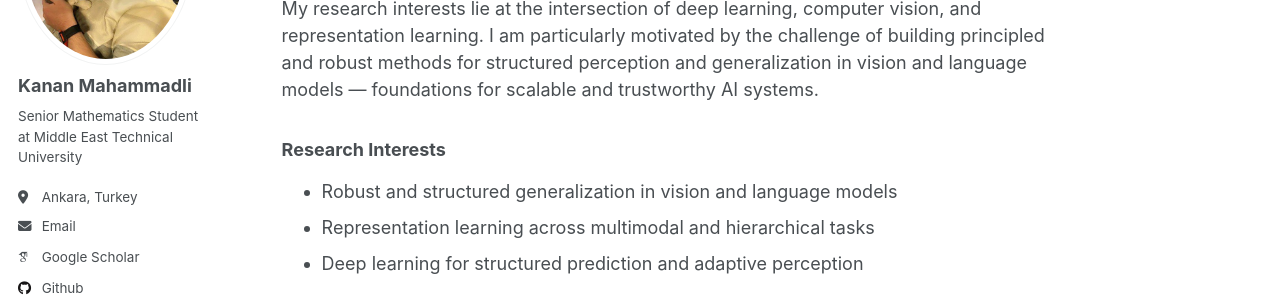
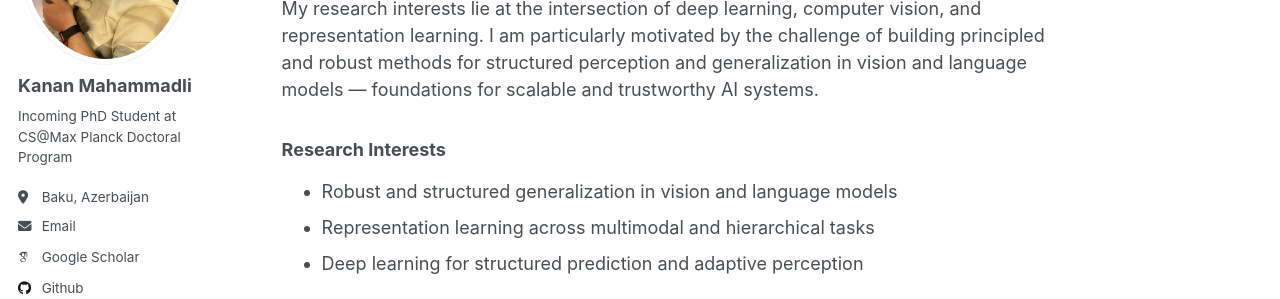
Before and after one commit to KananMahammadli/kananmahammadli.github.io, a Jekyll site: the page built from _pages/about.md, in a window 1280 px wide. Shown: the part 258-557 px from the top of the page. Built offline with Jekyll 4.4.1, drawn with Linux system fonts in a browser that asks for light colours; some web fonts are replaced.

Commit message:
minor update

```diff
--- a/_config.yml
+++ b/_config.yml
@@ -24,8 +24,8 @@ author:
   avatar           : "profile.png"
   name             : "Kanan Mahammadli"
   pronouns         : # example: "she/her"
-  bio              : "Senior Mathematics Student at Middle East Technical University"
-  location         : "Ankara, Turkey"
+  bio              : "Incoming PhD Student at CS@Max Planck Doctoral Program"
+  location         : "Baku, Azerbaijan"
   employer         : # URL
   uri              : # URL
   email            : "kanan.mahammadli@gmail.com"
```
